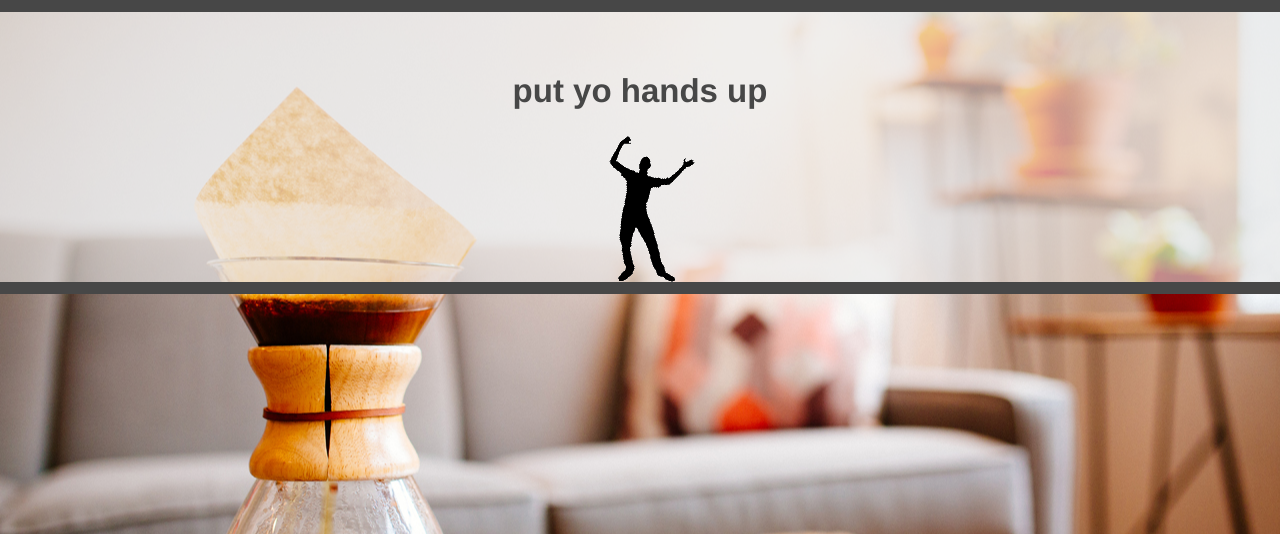
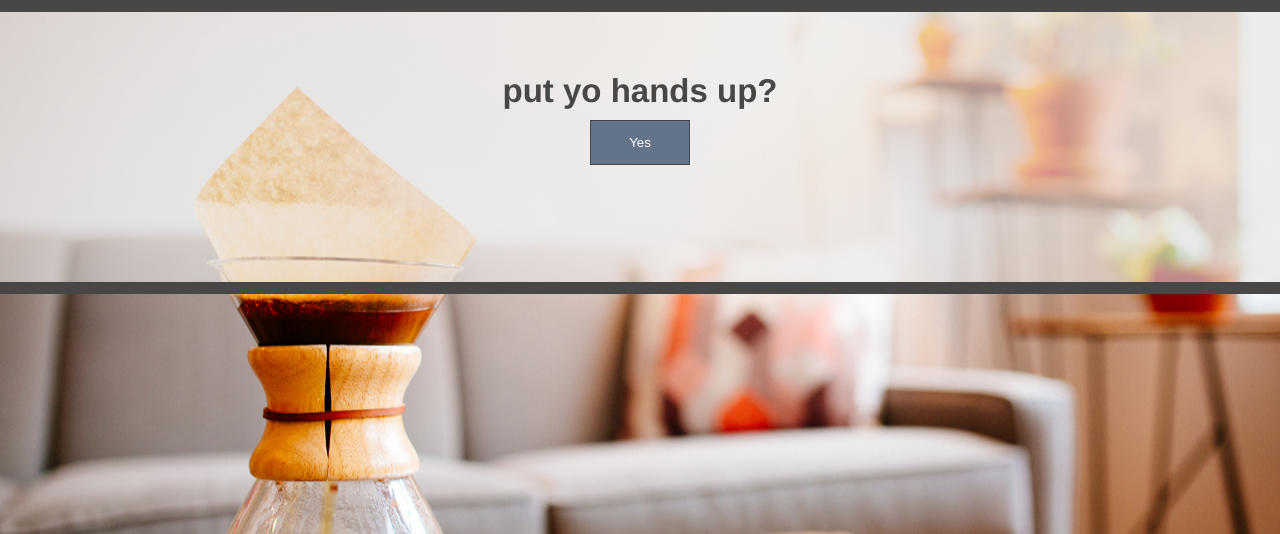
Before and after one commit to ericsato/Rad, a Django app: page / in a window 1280 px wide. Shown: the part 90-624 px from the top of the page. Run offline with Django 3.2, Linux system fonts and the light colour scheme; some libraries are stand-ins or nearby versions.

Commit message:
added so much
STUFF

```diff
--- /dev/null
+++ b/blog/static/hands-up.js
@@ -0,0 +1,16 @@
+/**
+ * Created by ericsato on 2/10/15.
+ */
+var main = function() {
+    $(".handsup-button").click(function() {
+        $(".hands-up").toggle(700);
+        $(".section-title").toggle(700);
+        $(".hands-are-up").toggle(700);
+    });
+    $(".hands-up").click(function() {
+        $(".dont-touch-me").addClass("visible");
+    })
+
+};
+
+$(document).ready(main);
--- a/blog/static/style.css
+++ b/blog/static/style.css
@@ -48,10 +48,58 @@ ul {
     padding-top: 30px;
     min-height: 240px;
     display: block;
-    background:url(../static/images/handsup.gif) bottom no-repeat;
     background-color: rgba(231, 231, 231, 0.6);
     border-top: 12px solid #474747;
     border-bottom: 12px solid #474747;
+}
+
+.hands-up {
+    width: 200px;
+    height: 300px;
+    background: url(../static/images/handsup.gif) bottom no-repeat;
+    display: none;
+    top: 180px;
+    position: absolute;
+    left:40%;
+}
+
+.hands-are-up {
+    color: #474747;
+    width: 100%;
+    margin: 30px auto;
+    text-align: center;
+    display: none;
+    }
+
+.dont-touch-me {
+    width: 299px;
+    height: 255px;
+    display: none;
+    top: 150px;
+    position: absolute;
+    left: 50%;
+    background:url(../static/images/chatbubble.png) no-repeat;
+    text-align: center;
+
+}
+
+.dont-touch-me p {
+    margin: 50px 40px 20px 20px;
+    font-size:20px;
+}
+
+.visible {
+    display: block;
+}
+
+.handsup-button {
+    width: 100px;
+    height: 45px;
+    margin:10px auto;
+    border: 1px solid #474747;
+    display: block;
+    background-color: #63738a;
+    color:#fff;
 }
 
 .idea-box {
@@ -59,7 +107,7 @@ ul {
         text-align: center;
         margin-bottom: 12px;
         color: #474747;
-    }
+}
 
 
 @media screen and (min-width:280px) {
--- a/blog/templates/about/index.html
+++ b/blog/templates/about/index.html
@@ -18,8 +18,6 @@
     <p>&nbsp;</p>
 
     <p>&nbsp;</p>
-
-
 
     <p>&nbsp;</p>
 
--- a/blog/templates/base.html
+++ b/blog/templates/base.html
@@ -5,6 +5,8 @@
             <title>{% block title %}{% endblock %}</title>
             {% load staticfiles %}
             <link rel="stylesheet" type="text/css" href="{% static "style.css" %}">
+            <script src="http://ajax.googleapis.com/ajax/libs/jquery/1.11.2/jquery.min.js"></script>
+            <script src="{% static "hands-up.js" %}"></script>
 
     </head>
 
--- a/blog/templates/index.html
+++ b/blog/templates/index.html
@@ -4,8 +4,17 @@
 
 {% block content %}
     <div class="content-box">
+        <div class="hands-are-up">
+            <h1>my hands are friggen up!</h1>
+        </div>
         <div class="section-title">
-            <h1>put yo hands up</h1>
+            <h1>put yo hands up?</h1>
+            <button class="handsup-button">Yes</button>
+        </div>
+        <div class="hands-up"></div>
+        <div class="dont-touch-me">
+            <p>Do not touch me, but<br />
+            GET YOUR HANDS UP!</p>
         </div>
     </div>
 
--- /dev/null
+++ b/requirements.txt
@@ -0,0 +1,6 @@
+Django==1.7.4
+django-extensions==1.5.0
+gnureadline==6.3.3
+ipython==2.4.0
+MySQL-python==1.2.5
+six==1.9.0
```
Also changed, not shown: blog/static/images/chatbubble.png (added).
